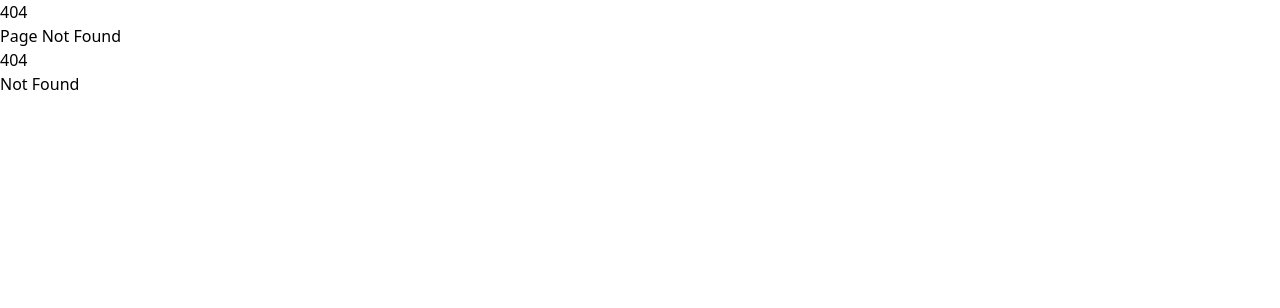
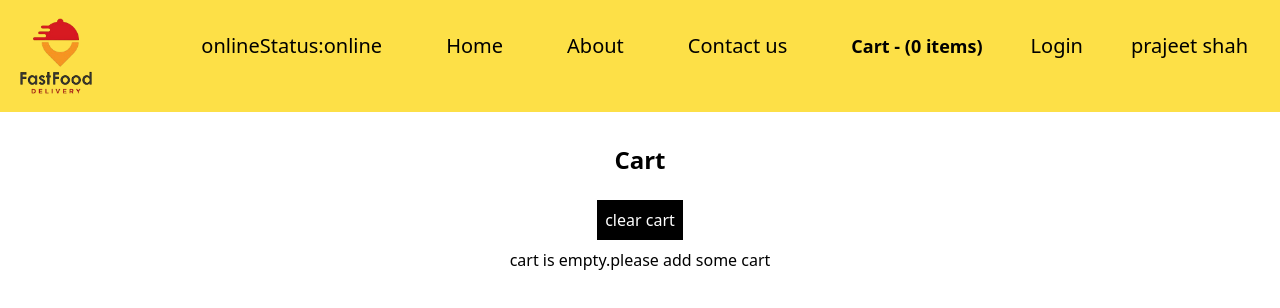
Before and after one commit to prajeet-shah/Food_delivery_Network, a React (Vite) app: page /cart in a window 1280 px wide. Before the commit this address had no page. Shown: the top 308 px of the page. Built offline with nearby package versions, Linux system fonts and the light colour scheme.

Commit message:
episode 12 redux toolkit adding item to cart

```diff
--- a/package.json
+++ b/package.json
@@ -25,8 +25,10 @@
     "tailwindcss": "^3.4.17"
   },
   "dependencies": {
+    "@reduxjs/toolkit": "^2.5.0",
     "react": "^18.3.1",
     "react-dom": "^18.3.1",
+    "react-redux": "^9.2.0",
     "react-router": "^7.1.1",
     "react-router-dom": "^7.1.1"
   },
--- /dev/null
+++ b/src/components/Cart.js
@@ -0,0 +1,30 @@
+import { useDispatch, useSelector } from "react-redux";
+import ItemList from "./ItemList";
+import { clearItems } from "../utils/cartSlice";
+
+
+const Cart = ()=>{
+
+    const cartItems = useSelector((store)=>store.cart.items);
+
+    const dispatch = useDispatch();
+    const handleClearCart = ()=>{
+            dispatch(clearItems());
+    }
+
+    return(
+        <div className="text-center p-2 m-2">
+
+        <h1 className="font-bold text-2xl m-2 p-2">Cart</h1>
+         <button className="m-2 p-2 text-white bg-black" onClick={handleClearCart}>clear cart</button>
+         {cartItems.length == 0 && <h1>cart is empty.please add some cart</h1>}
+        <div className="w-6/12 m-auto my-10">
+        <ItemList items = {cartItems} />
+        </div>
+        </div>
+
+    )
+}
+
+
+export default Cart;
--- a/src/components/Header.js
+++ b/src/components/Header.js
@@ -3,11 +3,17 @@ import image from "../pictures/applogo.png";
 import { Link } from "react-router";
 import useOnlineStatus from "../utils/useOnlineStatus";
 import userContext from "../utils/userContext";
+import { useSelector } from "react-redux";
 const Header = () => {
   const [btnName, setBtnName] = useState("Login");
   const {loggedInUser} = useContext(userContext);
 
   const onlineStatus = useOnlineStatus();
+
+  // subscribing to the cart to store the data using a selector
+  const cartItems = useSelector((store)=> store.cart.items)
+  console.log(cartItems)
+
   return (
     <div className="header flex justify-between bg-yellow-300">
       <div className="logo-container">
@@ -28,7 +34,7 @@ const Header = () => {
             <li className="p-4 m-4 text-xl">
               <Link to="/contact">Contact us</Link>
             </li>
-            <li className="p-4 m-4 text-xl">Cart</li>
+            <li className="p-4 m-4 font-bold text-lg"><Link to = '/cart' >Cart - ({cartItems.length} items)</Link></li>
             <button
               className="login-btn m-4 text-xl"
               onClick={() => {
--- a/src/components/ItemList.js
+++ b/src/components/ItemList.js
@@ -1,7 +1,14 @@
 
+import { useDispatch } from "react-redux";
 import APP_URL from "../utils/constants";
+import { addItems } from "../utils/cartSlice";
 const ItemList = ({ items }) => {
   // console.log(items);
+  const dispatch = useDispatch()
+ const handleAddItems = (item)=>{
+        dispatch(addItems(item));
+ }
+
   return (
     <div>
 
@@ -14,6 +21,7 @@ const ItemList = ({ items }) => {
               <p className="">{item.card.info.description}</p>
             </div>
             <div className="w-3/12  m-2 p-2">
+              <button className="bg-black text-white py-2 px-3 rounded-md relative top-10 left-20" onClick={()=>handleAddItems(item)}>Add+</button>
               <img  src={APP_URL + item.card.info.imageId}/>
             </div>
             </div>
--- /dev/null
+++ b/src/utils/appStore.js
@@ -0,0 +1,10 @@
+import { configureStore } from "@reduxjs/toolkit";
+import cartReducer from './cartSlice'
+const appStore = configureStore({
+    reducer:{
+        cart : cartReducer,
+    },
+    //slices
+});
+
+export default appStore;
--- /dev/null
+++ b/src/utils/cartSlice.js
@@ -0,0 +1,22 @@
+import {createSlice} from '@reduxjs/toolkit';
+
+const cartSlice = createSlice({
+    name : 'cart',
+    initialState: {
+        items:[],
+    },
+    reducers:{
+        addItems:(state,action)=>{
+            state.items.push(action.payload);
+        },
+        removeItems:(state,action)=>{
+            state.items.pop();
+        },
+        clearItems:(state)=>{
+            state.items.length = 0;
+        },
+    }
+})
+
+export const {addItems , removeItems , clearItems} = cartSlice.actions
+export default cartSlice.reducer
```
Also changed, not shown: src/App.js (+9 -0 lines), 1 other file (tests, documents, lock files or other folders).
